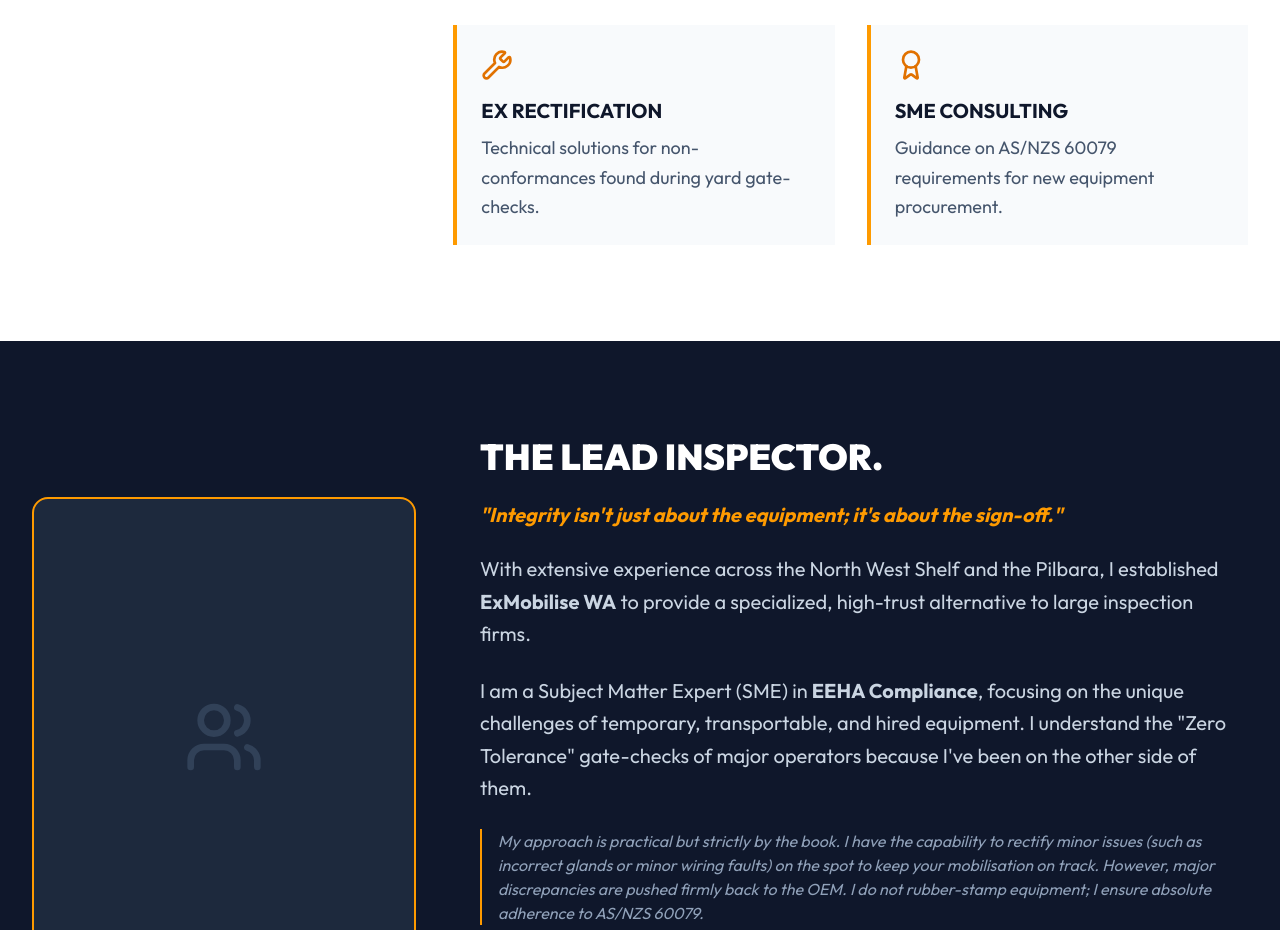
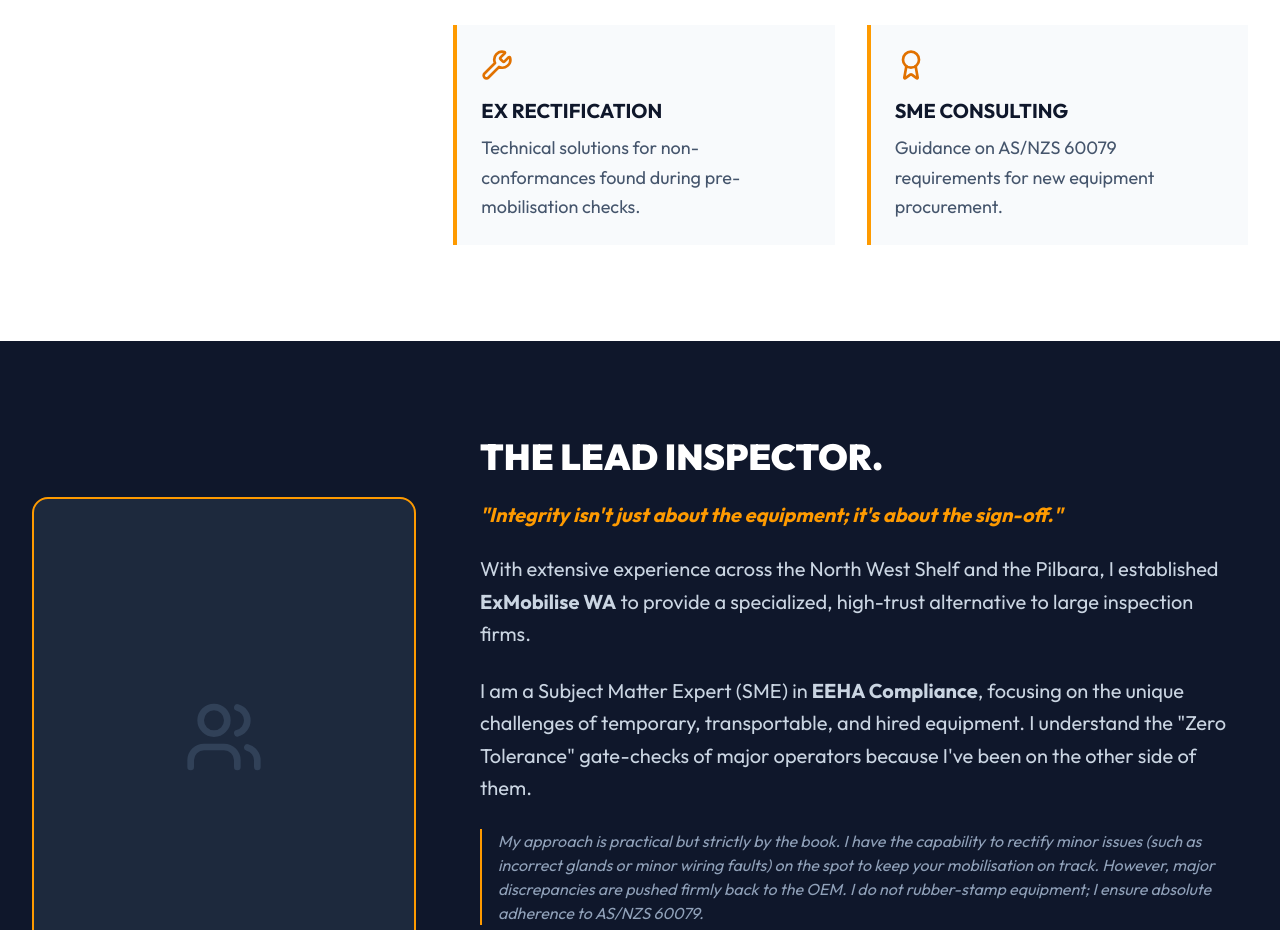
Before and after one commit to Scottation/exmobilisewa, a React (Vite) app: page / in a window 1280 px wide. Shown: the part 1200-2130 px from the top of the page. Built offline with nearby package versions, Linux system fonts and the light colour scheme.

Commit message:
Update App.jsx

```diff
--- a/src/App.jsx
+++ b/src/App.jsx
@@ -245,7 +245,7 @@
               {[
                 { title: 'Pre-Mob Inspections', desc: 'Visual, Close, and Detailed inspections for temporary gear heading offshore.', icon: ShieldCheck },
                 { title: 'HAVD Compilation', desc: 'Creation and auditing of Verification Dossiers to meet specific Operator standards.', icon: FileCheck },
-                { title: 'Ex Rectification', desc: 'Technical solutions for non-conformances found during yard gate-checks.', icon: Wrench },
+                { title: 'Ex Rectification', desc: 'Technical solutions for non-conformances found during pre-mobilisation checks.', icon: Wrench },
                 { title: 'SME Consulting', desc: 'Guidance on AS/NZS 60079 requirements for new equipment procurement.', icon: Award }
               ].map((s, i) => (
                 <div key={i} className="p-6 border-l-4 border-amber-500 bg-slate-50">
```
